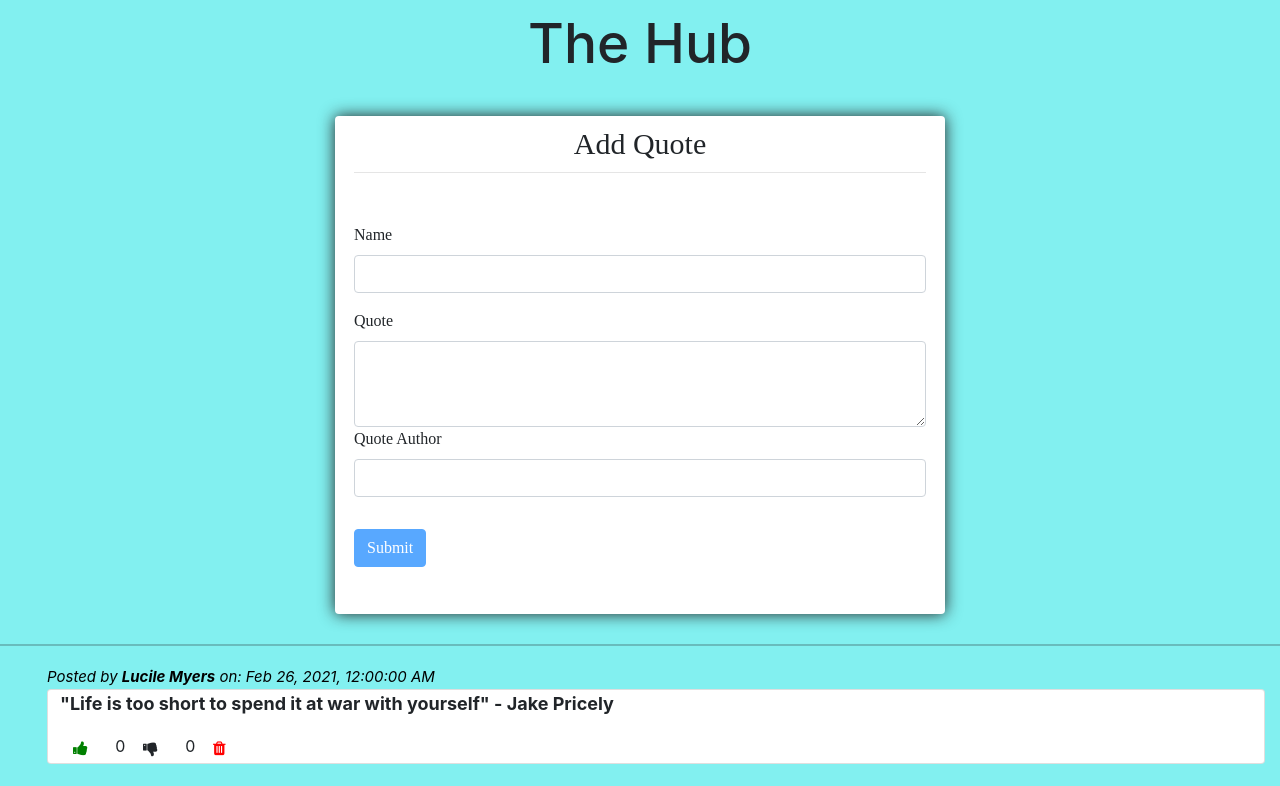
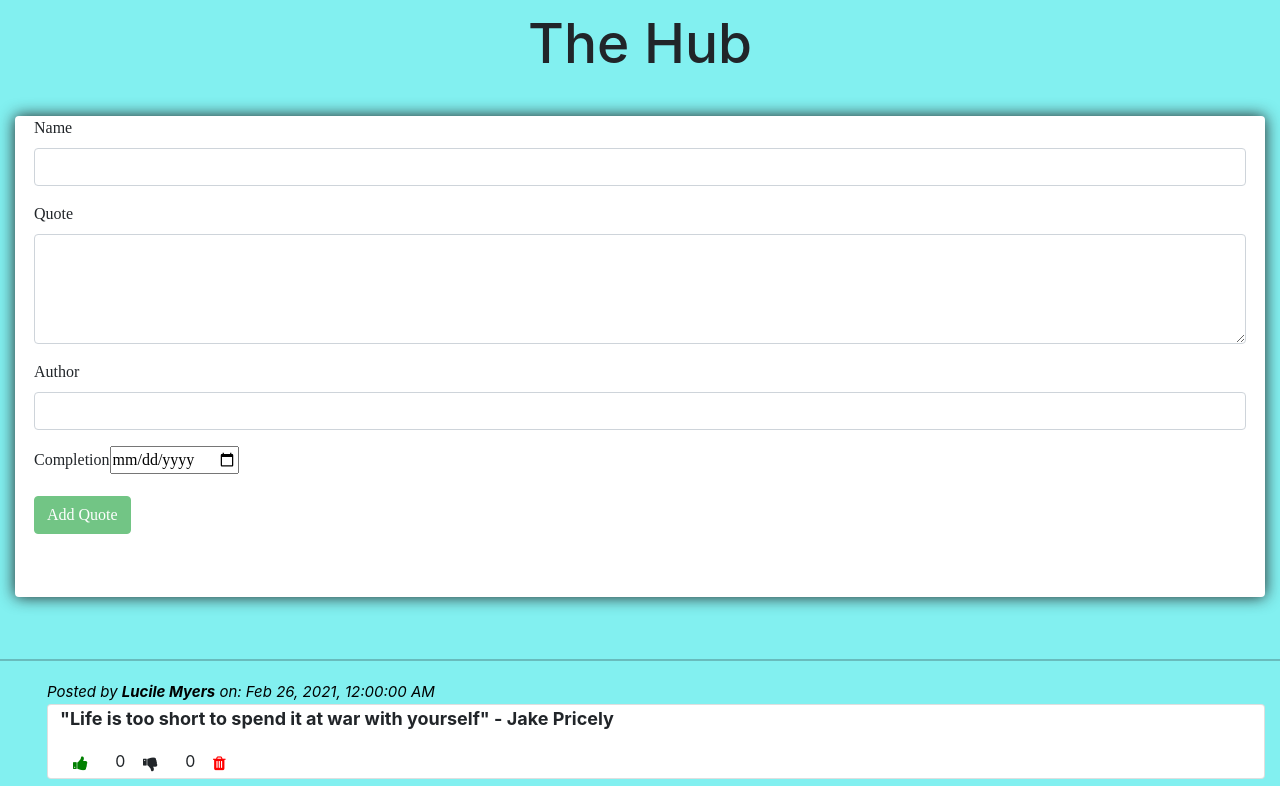
Before and after one commit to savanahatieno/quoteapp1, an Angular app: page / in a window 1280 px wide. Shown: the top 786 px of the page. Built offline with nearby package versions, Linux system fonts and the light colour scheme.

Commit message:
redo form component to solve some errors

```diff
--- a/src/app/quote.ts
+++ b/src/app/quote.ts
@@ -1,10 +1,12 @@
 export class Quote {
   upVotes: number;
   downVotes: number;
+  id!: number;
+  completeDate!: Date;
   constructor(
     public name: string,
     public quote: string,
-    public author : string,
+    public author: string,
     public postDate: Date
   ) {
     this.upVotes = 0;
--- a/src/app/quotes-form/quotes-form.component.html
+++ b/src/app/quotes-form/quotes-form.component.html
@@ -1,4 +1,4 @@
-<body>
+<!-- <body>
   <div class="background">
     <div class="container-fluid col-md-6">
       <h1>The Hub</h1>
@@ -21,8 +21,6 @@
           <textarea
             class="form-control"
             name="quote"
-            [(ngModel)]="newQuote.quote"
-            #quote="ngModel"
             id="quote"
             cols="6"
             rows="3"
@@ -51,4 +49,58 @@
       </form>
     </div>
   </div>
-</body>
+</body> -->
+
+<div class="container-fluid" >
+  <h1 class="text-center" >The Hub</h1>
+  <form (ngSubmit)="submitQuote(); quoteForm.reset()"#quoteForm="ngForm">
+    <div class="form-group" >
+      <label form="name" >Name</label>
+      <input type="text" class="form-control" id="name" [(ngModel)]="newQuote.name" name="name"#name= "ngModel" required >
+      <div [hidden]="name.valid || name.pristine" class="alert alert-danger"><p>Name is required</p></div>
+    </div>
+    <div class="form-group">
+      <label for="quote" >Quote</label>
+      <textarea  class="form-control"
+      id="quote"
+      rows="4"
+      [(ngModel)]="newQuote.quote"
+      name="quote"
+      #quote="ngModel"
+      required >
+      </textarea>
+      <div
+      [hidden]="quote.valid || quote.pristine"
+      class="alert alert-danger">
+      <p>Type your quote here ...</p>
+      </div>
+    </div>
+    <div class="form-group" >
+      <label form="author">Author</label>
+      <input type="text" class="form-control" id="author" [(ngModel)]="newQuote.author" name="author"#author= "ngModel" required >
+      <div [hidden]="author.valid || author.pristine" class="alert alert-danger"><p>Author name is required</p></div>
+    </div>
+    <div class="form-group">
+      <label for="complete">Completion</label>
+      <input
+        type="date"
+        id="complete"
+        [(ngModel)]="newQuote.completeDate"
+        name="completeDate"
+        #completeDate="ngModel"
+        required
+      />
+      <div
+        [hidden]="completeDate.valid || completeDate.pristine"
+        class="alert alert-danger">
+        <p>Date is required</p>
+      </div>
+    </div>
+    <button
+    type="submit"
+    [disabled]="!quoteForm.form.valid"
+    class="btn btn-success">
+    Add Quote
+  </button>
+  </form>
+</div>
--- a/src/app/quotes/quotes.component.html
+++ b/src/app/quotes/quotes.component.html
@@ -16,6 +16,6 @@
         (isComplete)="deleteQuote($event, i)"
       ></app-quote-detail>
     </div>
-    <!-- <p>{{ quote.author }}</p> -->
+
   </ul>
 </div>
--- a/src/app/quotes/quotes.component.ts
+++ b/src/app/quotes/quotes.component.ts
@@ -15,9 +15,9 @@ export class QuotesComponent implements OnInit {
       new Date(2021, 1, 26)
     ),
     new Quote(
-      'Ann Wangui',
+      'Ann Wangi',
       '"A life spent making mistakes is not only more honorable, but more useful than a life spent doing nothing."',
-      'George Benard Show',
+      'George Show',
       new Date(2020, 2, 26)
     ),
     new Quote(
```
